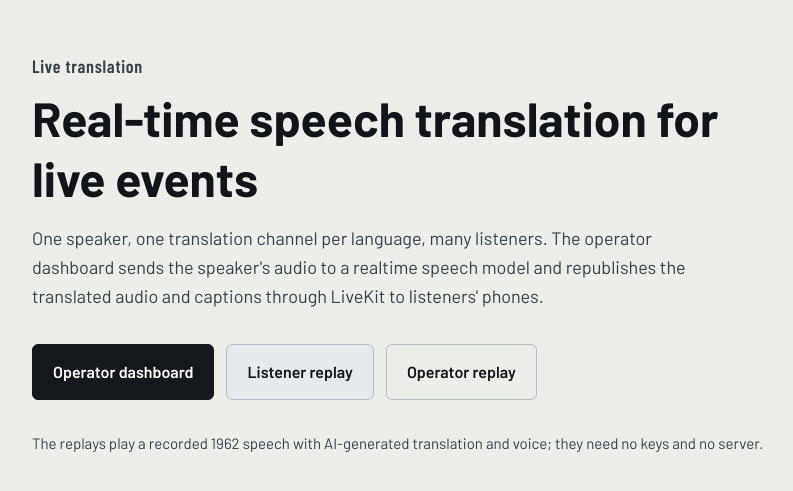
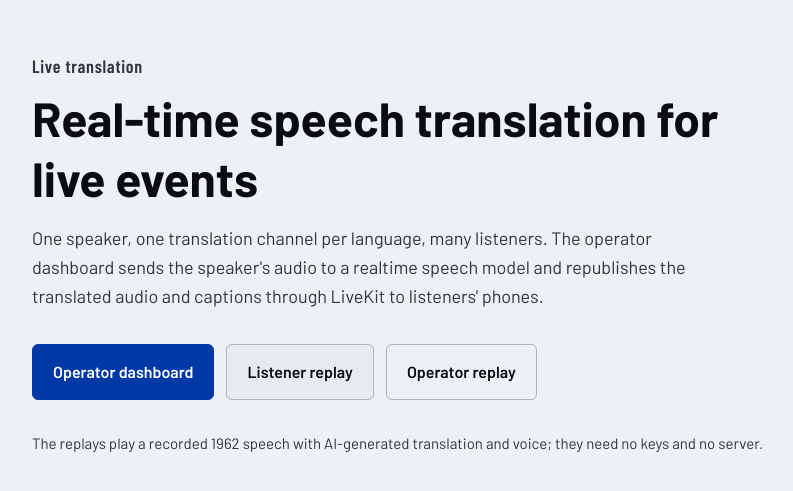
Before and after one commit to malvarado-tech/live-translation, a Next.js app: page / in a window 1280 px wide. Shown: the part 147-638 px from the top of the page, without its empty margins (240-1033 px from the left). Built offline with nearby package versions, Linux system fonts and the light colour scheme.

Commit message:
Palette: Andén tokens for light and Night

```diff
--- a/app/globals.css
+++ b/app/globals.css
@@ -4,78 +4,81 @@
  * Two themes share one structure. Light is the default; Night is the
  * low-glare option for dark rooms. The attribute is set on <html> before
  * first paint by the inline script in app/layout.tsx.
+ *
+ * Palette "Andén": white, black and one route blue, with channel lights
+ * (red, yellow, green) taken from a transit route-colour system.
  */
 @custom-variant dark (&:where([data-theme="night"], [data-theme="night"] *));
 
 :root,
 :root[data-theme="light"] {
   color-scheme: light;
-  --bg: #eceeea;
+  --bg: #edf0f4;
   --panel: #ffffff;
-  --panel-2: #f4f5f2;
-  --well: #e2e6e9;
-  --line: #c9d0d6;
-  --line-strong: #7d8893;
-  --ink: #111519;
-  --silk: #36404a;
-  --dim: #4f5a65;
-  --onair: #c42b1f;
+  --panel-2: #f4f6f9;
+  --well: #e3e7ec;
+  --line: #d0d6de;
+  --line-strong: #6b7480;
+  --ink: #0a0c10;
+  --silk: #30363f;
+  --dim: #49515c;
+  --onair: #d0202a;
   --on-onair: #ffffff;
-  --amber: #f5b82e;
-  --on-amber: #241700;
-  --amber-ink: #744b00;
-  --amber-wash: #fff3d1;
-  --green: #1e9e57;
-  --green-ink: #0d6633;
-  --green-wash: #e1f4e8;
-  --green-line: #5fb383;
-  --error-ink: #a3241a;
-  --error-wash: #fde8e5;
-  --off: #ccd3d9;
-  --meter-green: #157a43;
-  --meter-amber: #9c6400;
-  --meter-red: #c42b1f;
-  --btn: #e6eaed;
-  --btn-hover: #dae0e5;
-  --btn-line: #b5bec7;
-  --primary: #14181d;
+  --amber: #fccc0a;
+  --on-amber: #1a1400;
+  --amber-ink: #765200;
+  --amber-wash: #fff5c4;
+  --green: #00933c;
+  --green-ink: #00692b;
+  --green-wash: #e0f2e6;
+  --green-line: #4aad72;
+  --error-ink: #b0141d;
+  --error-wash: #fde6e7;
+  --off: #cdd3db;
+  --meter-green: #00843a;
+  --meter-amber: #a06e00;
+  --meter-red: #d0202a;
+  --btn: #e7ebf0;
+  --btn-hover: #dbe0e7;
+  --btn-line: #aab3be;
+  --primary: #0039a6;
   --on-primary: #ffffff;
-  --focus: #1d5fd1;
+  --focus: #0039a6;
 }
 
 :root[data-theme="night"] {
   color-scheme: dark;
-  --bg: #171b20;
-  --panel: #20262d;
-  --panel-2: #262d35;
-  --well: #0e1114;
-  --line: #2e363f;
-  --line-strong: #6b7783;
-  --ink: #eef1f3;
-  --silk: #b8c2cc;
-  --dim: #9aa6b2;
-  --onair: #ff5a4e;
-  --on-onair: #1a0606;
-  --amber: #ffb627;
-  --on-amber: #1f1500;
-  --amber-ink: #ffb627;
-  --amber-wash: #2a2414;
-  --green: #46d884;
-  --green-ink: #46d884;
-  --green-wash: #123322;
-  --green-line: #2a6b47;
-  --error-ink: #ff8a80;
-  --error-wash: #3a1916;
-  --off: #2a323b;
-  --meter-green: #46d884;
-  --meter-amber: #ffb627;
-  --meter-red: #ff5a4e;
-  --btn: #2c343d;
-  --btn-hover: #353e48;
-  --btn-line: #3a444f;
-  --primary: #eef1f3;
-  --on-primary: #111519;
-  --focus: #7fb2ff;
+  --bg: #0a0b0d;
+  --panel: #15171b;
+  --panel-2: #1c1f24;
+  --well: #040506;
+  --line: #292d34;
+  --line-strong: #6a727d;
+  --ink: #f4f6f8;
+  --silk: #b7bec7;
+  --dim: #99a1ab;
+  --onair: #ff4a44;
+  --on-onair: #1a0303;
+  --amber: #fccc0a;
+  --on-amber: #1a1400;
+  --amber-ink: #fccc0a;
+  --amber-wash: #2a2408;
+  --green: #2fc46c;
+  --green-ink: #4bd685;
+  --green-wash: #0d2918;
+  --green-line: #24754a;
+  --error-ink: #ff8a85;
+  --error-wash: #3a1315;
+  --off: #252930;
+  --meter-green: #2fc46c;
+  --meter-amber: #fccc0a;
+  --meter-red: #ff4a44;
+  --btn: #22262c;
+  --btn-hover: #2b3037;
+  --btn-line: #3b414a;
+  --primary: #2f62e6;
+  --on-primary: #ffffff;
+  --focus: #86a8ff;
 }
 
 @theme inline {
```
